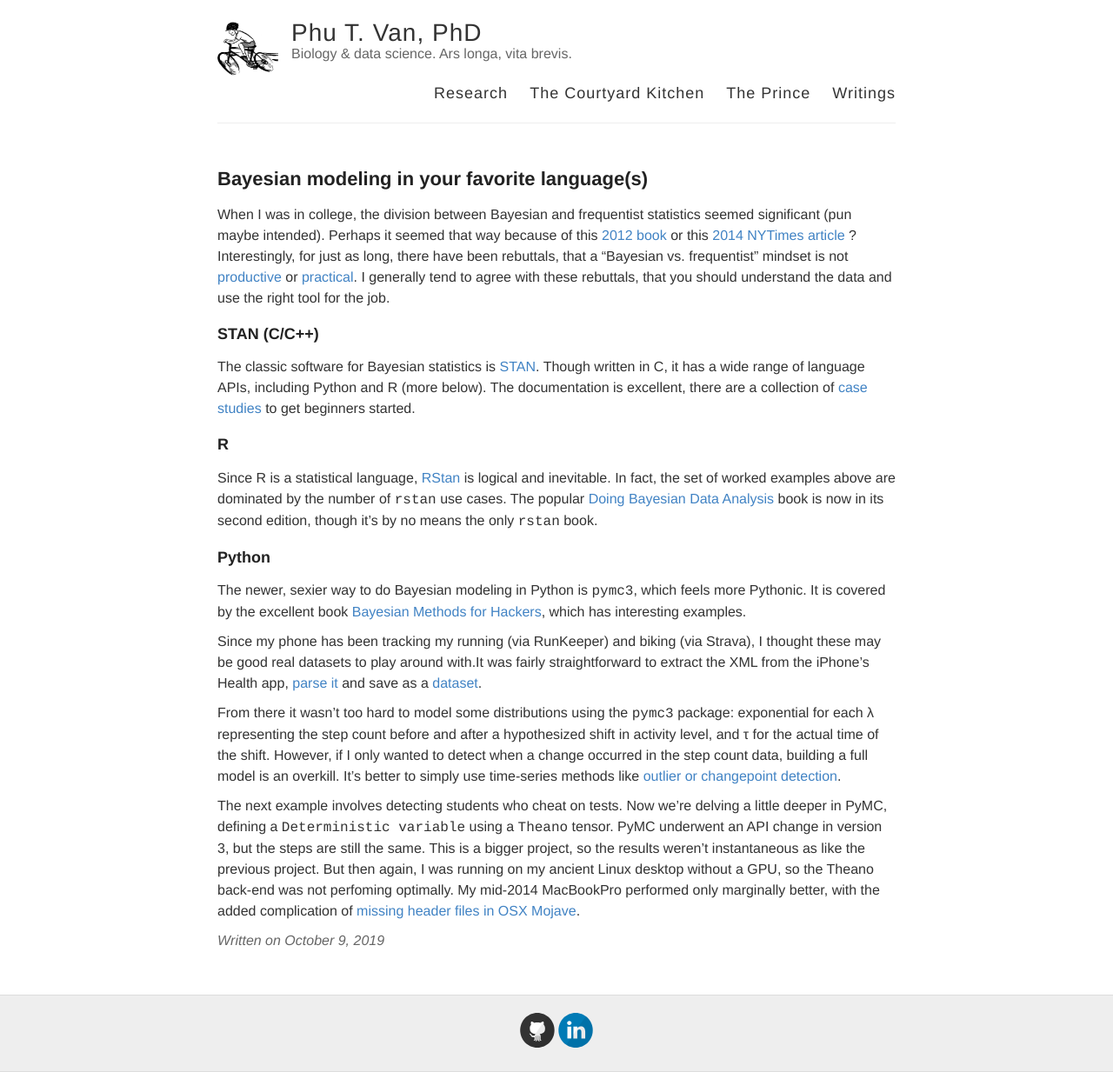
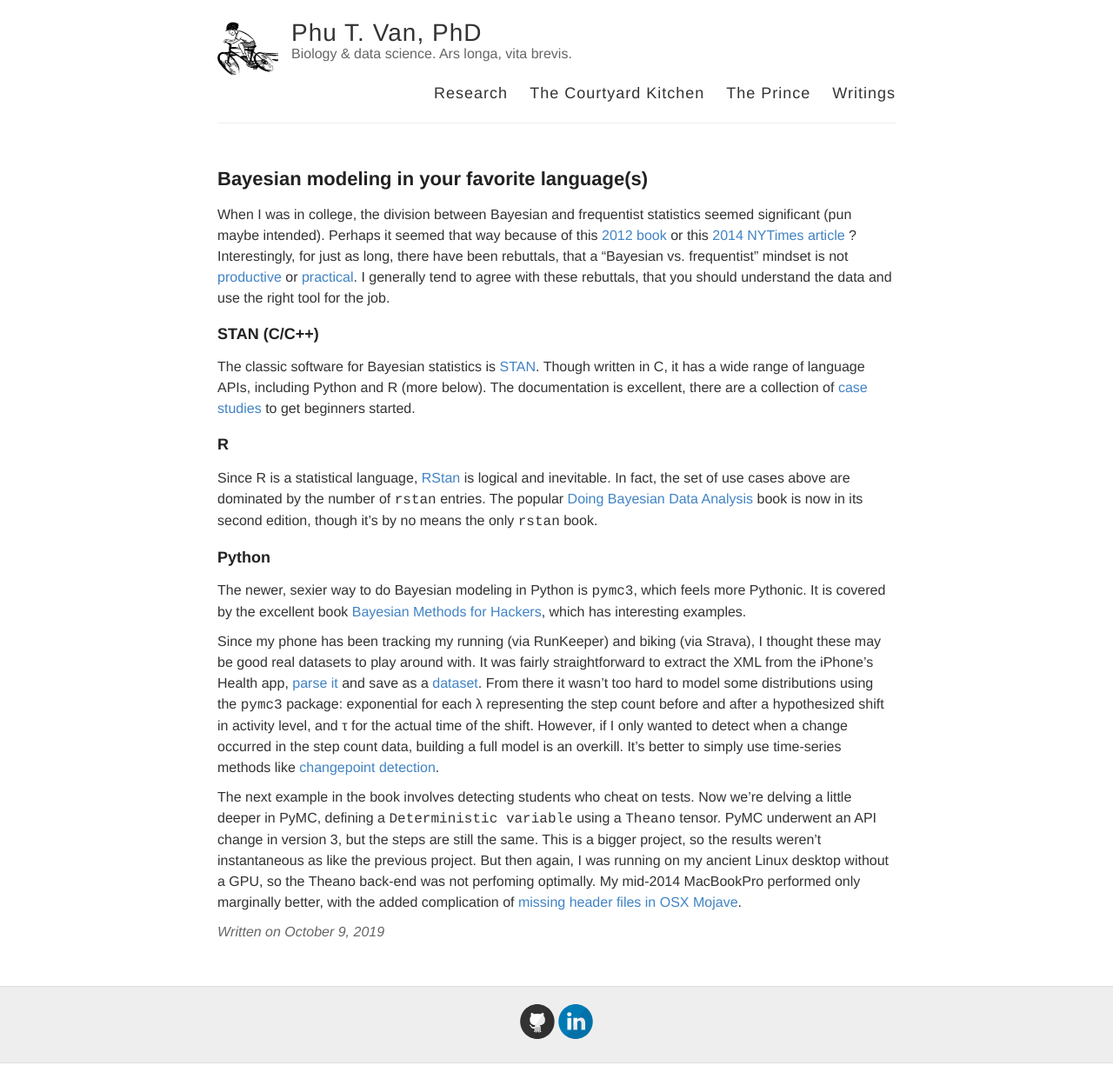
Before and after one commit to ptvan/ptvan.github.io, a Jekyll site: the page built from _posts/2019-10-09-Bayesian-modeling.md, in a window 1280 px wide. Shown: the whole page at 87% size. Built offline with Jekyll 4.4.1, drawn with Linux system fonts in a browser that asks for light colours.

Commit message:
formatting

```diff
--- a/_posts/2019-10-09-Bayesian-modeling.md
+++ b/_posts/2019-10-09-Bayesian-modeling.md
@@ -9,13 +9,11 @@ When I was in college, the division between Bayesian and frequentist statistics
 The classic software for Bayesian statistics is [STAN](https://mc-stan.org/). Though written in C, it has a wide range of language APIs, including Python and R (more below). The documentation is excellent, there are a collection of [case studies](https://mc-stan.org/users/documentation/case-studies.html) to get beginners started.
 
 ### R
-Since R is a statistical language, [RStan](https://mc-stan.org/rstan/) is logical and inevitable. In fact, the set of worked examples above are dominated by the number of `rstan` use cases. The popular [Doing Bayesian Data Analysis](https://www.amazon.com/Doing-Bayesian-Data-Analysis-Tutorial/dp/0124058884/ref=dp_ob_title_bk) book is now in its second edition, though it's by no means the only `rstan` book.
+Since R is a statistical language, [RStan](https://mc-stan.org/rstan/) is logical and inevitable. In fact, the set of use cases above are dominated by the number of `rstan` entries. The popular [Doing Bayesian Data Analysis](https://www.amazon.com/Doing-Bayesian-Data-Analysis-Tutorial/dp/0124058884/ref=dp_ob_title_bk) book is now in its second edition, though it's by no means the only `rstan` book.
 
 ### Python
 The newer, sexier way to do Bayesian modeling in Python is `pymc3`, which feels more Pythonic. It is covered by the excellent book [Bayesian Methods for Hackers](https://www.amazon.com/Bayesian-Methods-Hackers-Probabilistic-Addison-Wesley/dp/0133902838/), which has interesting examples.
 
-Since my phone has been tracking my running (via RunKeeper) and biking (via Strava), I thought these may be good real datasets to play around with.It was fairly straightforward to extract the XML from the iPhone's Health app, [parse it](https://github.com/ptvan/R-snippets/blob/master/parse_apple_health_export.R) and save as a [dataset](https://github.com/ptvan/datasets/tree/master/iphone_health).
+Since my phone has been tracking my running (via RunKeeper) and biking (via Strava), I thought these may be good real datasets to play around with. It was fairly straightforward to extract the XML from the iPhone's Health app, [parse it](https://github.com/ptvan/R-snippets/blob/master/parse_apple_health_export.R) and save as a [dataset](https://github.com/ptvan/datasets/tree/master/iphone_health). From there it wasn't too hard to model some distributions using the `pymc3` package: exponential for each &lambda; representing the step count before and after a hypothesized shift in activity level, and &tau; for the actual time of the shift. However, if I only wanted to detect when a change occurred in the step count data, building a full model is an overkill. It's better to simply use time-series methods like [changepoint detection](https://ptvan.github.io/timeseries-analysis-of-iPhone-health_data).
 
-From there it wasn't too hard to model some distributions using the `pymc3` package: exponential for each &lambda; representing the step count before and after a hypothesized shift in activity level, and &tau; for the actual time of the shift. However, if I only wanted to detect when a change occurred in the step count data, building a full model is an overkill. It's better to simply use time-series methods like [outlier or changepoint detection](https://ptvan.github.io/timeseries-analysis-of-iPhone-health_data).
-
-The next example involves detecting students who cheat on tests. Now we're delving a little deeper in PyMC, defining a `Deterministic variable` using a `Theano` tensor. PyMC underwent an API change in version 3, but the steps are still the same. This is a bigger project, so the results weren't instantaneous as like the previous project. But then again, I was running on my ancient Linux desktop without a GPU, so the Theano back-end was not perfoming optimally. My mid-2014 MacBookPro performed only marginally better, with the added complication of [missing header files in OSX Mojave](https://stackoverflow.com/questions/52509602/cant-compile-c-program-on-a-mac-after-upgrade-to-mojave).
+The next example in the book involves detecting students who cheat on tests. Now we're delving a little deeper in PyMC, defining a `Deterministic variable` using a `Theano` tensor. PyMC underwent an API change in version 3, but the steps are still the same. This is a bigger project, so the results weren't instantaneous as like the previous project. But then again, I was running on my ancient Linux desktop without a GPU, so the Theano back-end was not perfoming optimally. My mid-2014 MacBookPro performed only marginally better, with the added complication of [missing header files in OSX Mojave](https://stackoverflow.com/questions/52509602/cant-compile-c-program-on-a-mac-after-upgrade-to-mojave).
```
